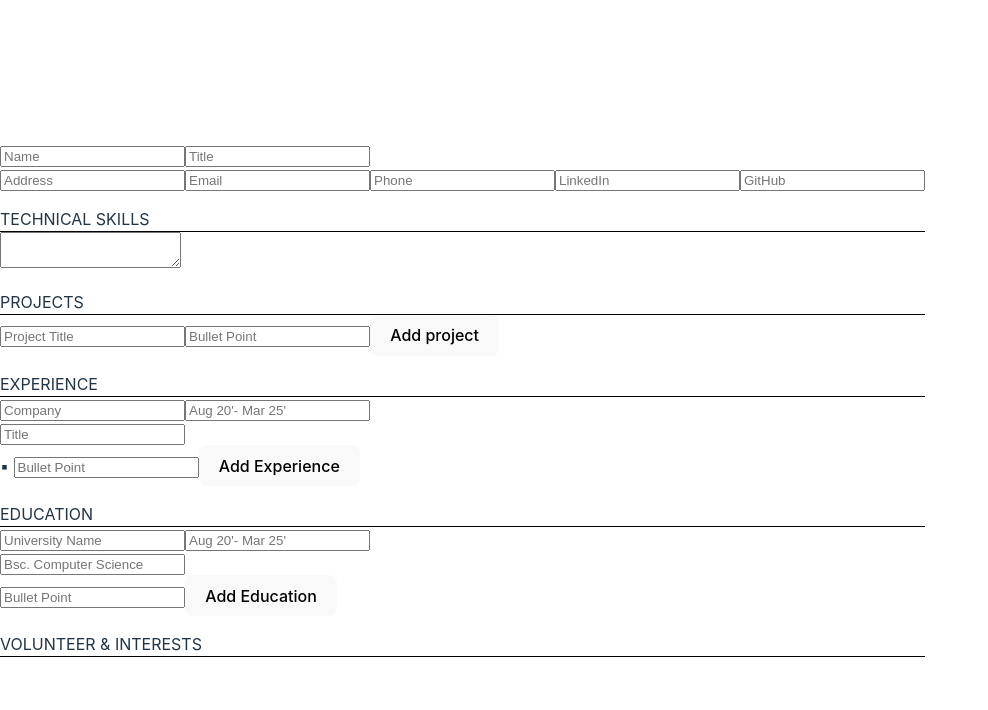
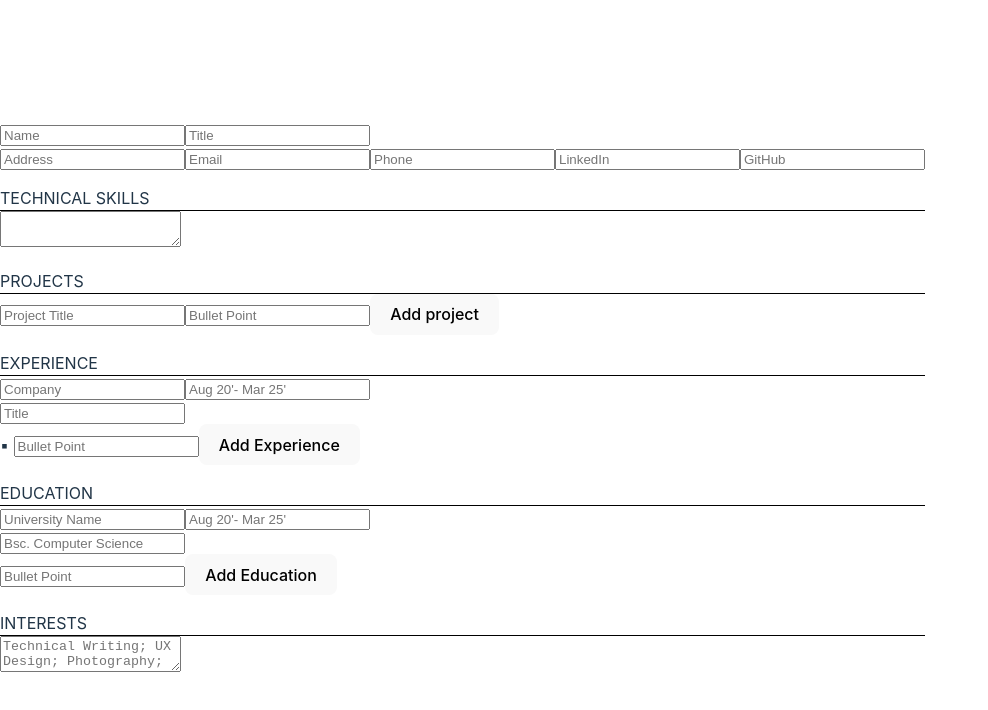
Before and after one commit to Eveieve/CV-builder, a React (Vite) app in the folder vite-project/: page / in a window 1280 px wide. Shown: the top 710 px of the page, without its empty margins (0-988 px from the left). Built offline with nearby package versions, Linux system fonts and the light colour scheme.

Commit message:
add Interests Section

```diff
--- a/vite-project/src/App.jsx
+++ b/vite-project/src/App.jsx
@@ -46,6 +46,7 @@ function App() {
         id: uniqid(),
       },
     ],
+    interests: "",
   });
 
   // handlers
@@ -158,6 +159,15 @@ function App() {
     }));
     console.log(state.educations);
   }
+
+  function handleChangeInterests(e) {
+    const { name, value } = e.target;
+    setState((prevState) => ({
+      ...prevState,
+      [name]: value,
+    }));
+    console.log(state);
+  }
   return (
     <>
       <Personal onChange={handleChange} />
@@ -182,7 +192,13 @@ function App() {
         educations={state.educations}
       />
       <button onClick={handleAddEducation}>Add Education</button>
-      <Section sectionName="VOLUNTEER & INTERESTS" />
+      <Section sectionName="INTERESTS" />
+      <textarea
+        onChange={handleChangeInterests}
+        name="interests"
+        value={state.interests}
+        placeholder="Technical Writing; UX Design; Photography; Baking"
+      />
     </>
   );
 }
```
